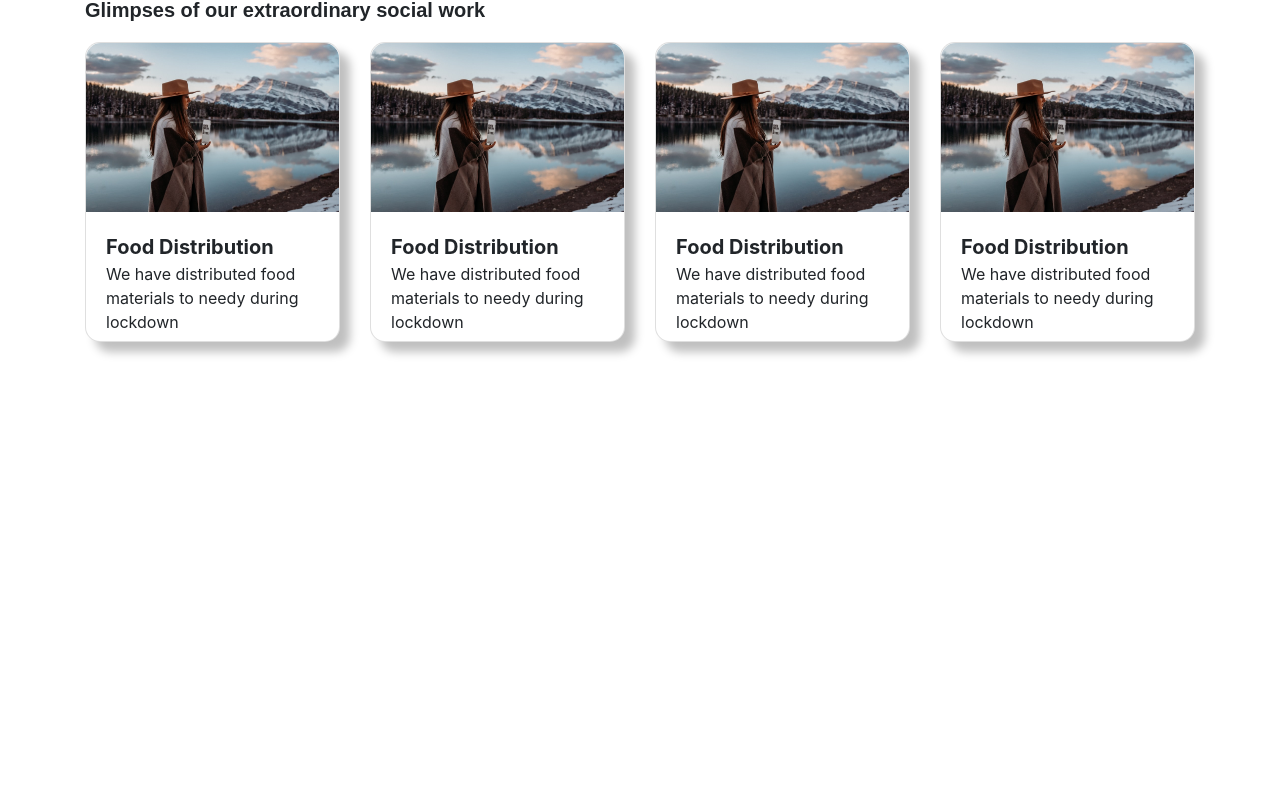
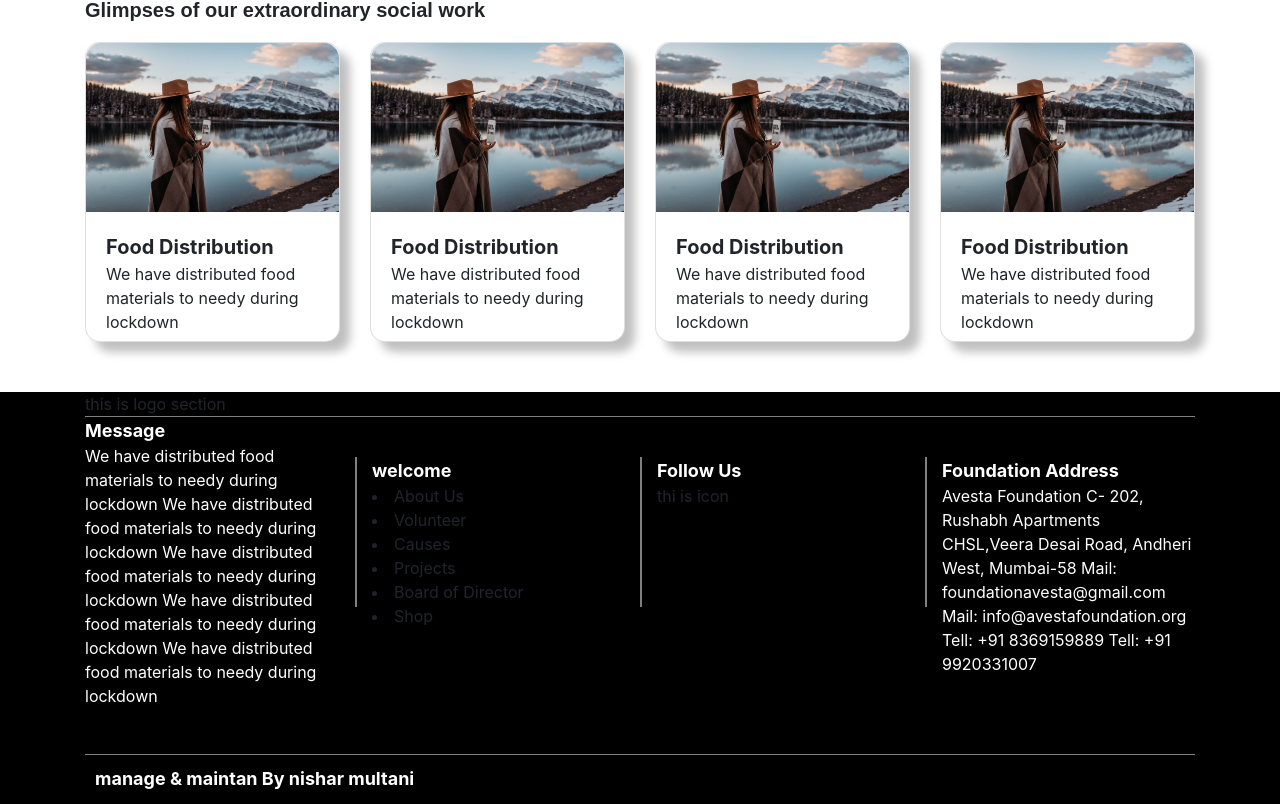
Before and after one commit to nisharmultani/avestaFoundation, a Nuxt app: page / in a window 1280 px wide. Shown: the part 827-1631 px from the top of the page. Before the commit the page ends 1219 px from the top, so only its background shows below. Built offline with nearby package versions, Linux system fonts and the light colour scheme.

Commit message:
feat add footer

```diff
--- /dev/null
+++ b/components/mainFooter.vue
@@ -0,0 +1,86 @@
+<template>
+  <div>
+    <footer class="footerBody">
+      <div class="container">
+        <div class="footerLogo">this is logo section</div>
+        <div class="culomcontent">
+          <div class="row">
+            <div class="col-sm-3">
+              <div class="message">
+                <span>Message</span>
+                <p>
+                  We have distributed food materials to needy during lockdown We
+                  have distributed food materials to needy during lockdown We
+                  have distributed food materials to needy during lockdown We
+                  have distributed food materials to needy during lockdown We
+                  have distributed food materials to needy during lockdown
+                </p>
+              </div>
+            </div>
+            <div class="col-sm-3 vl">
+              <span>welcome</span>
+              <li>About Us</li>
+              <li>Volunteer</li>
+              <li>Causes</li>
+              <li>Projects</li>
+              <li>Board of Director</li>
+              <li>Shop</li>
+            </div>
+            <div class="col-sm-3 vl">
+              <div class="socialIcon">
+                <span>Follow Us</span>
+                <div class="icon">thi is icon</div>
+              </div>
+            </div>
+            <div class="col-sm-3 vl">
+              <div class="address">
+                <span>Foundation Address</span>
+                <p>
+                  Avesta Foundation C- 202, Rushabh Apartments CHSL,Veera Desai
+                  Road, Andheri West, Mumbai-58 Mail: foundationavesta@gmail.com
+                  Mail: info@avestafoundation.org Tell: +91 8369159889 Tell: +91
+                  9920331007
+                </p>
+              </div>
+            </div>
+          </div>
+        </div>
+        <div class="footerbottom">
+          <span>manage & maintan By nishar multani</span>
+        </div>
+      </div>
+    </footer>
+  </div>
+</template>
+
+<style scoped>
+span {
+  font-size: 18px;
+  font-weight: bold;
+  color: white;
+}
+p {
+  font-size: 16px;
+  color: white;
+}
+.footerBody {
+  height: auto;
+  background: black;
+}
+.footerLogo {
+  border-bottom: 1px solid grey;
+}
+.vl {
+  margin-top: 40px;
+  border-left: 2px solid grey;
+  height: 150px;
+}
+.culomcontent {
+  margin-bottom: 30px;
+}
+.footerbottom {
+  border-top: 1px solid grey;
+  height: 50px;
+  padding: 10px;
+}
+</style>
--- a/pages/index.vue
+++ b/pages/index.vue
@@ -3,6 +3,7 @@
     <Navbar />
     <heroHeader />
     <card />
+    <mainFooter />
   </div>
 </template>
 
@@ -10,12 +11,15 @@
 import Navbar from "@/components/Navbar.vue";
 import heroHeader from "@/components/heroHeader.vue";
 import card from "@/components/card.vue";
+import mainFooter from "@/components/mainFooter.vue";
+
 
 export default {
   components: {
     Navbar,
     heroHeader,
     card,
+    mainFooter,
   },
 };
 </script>
```
